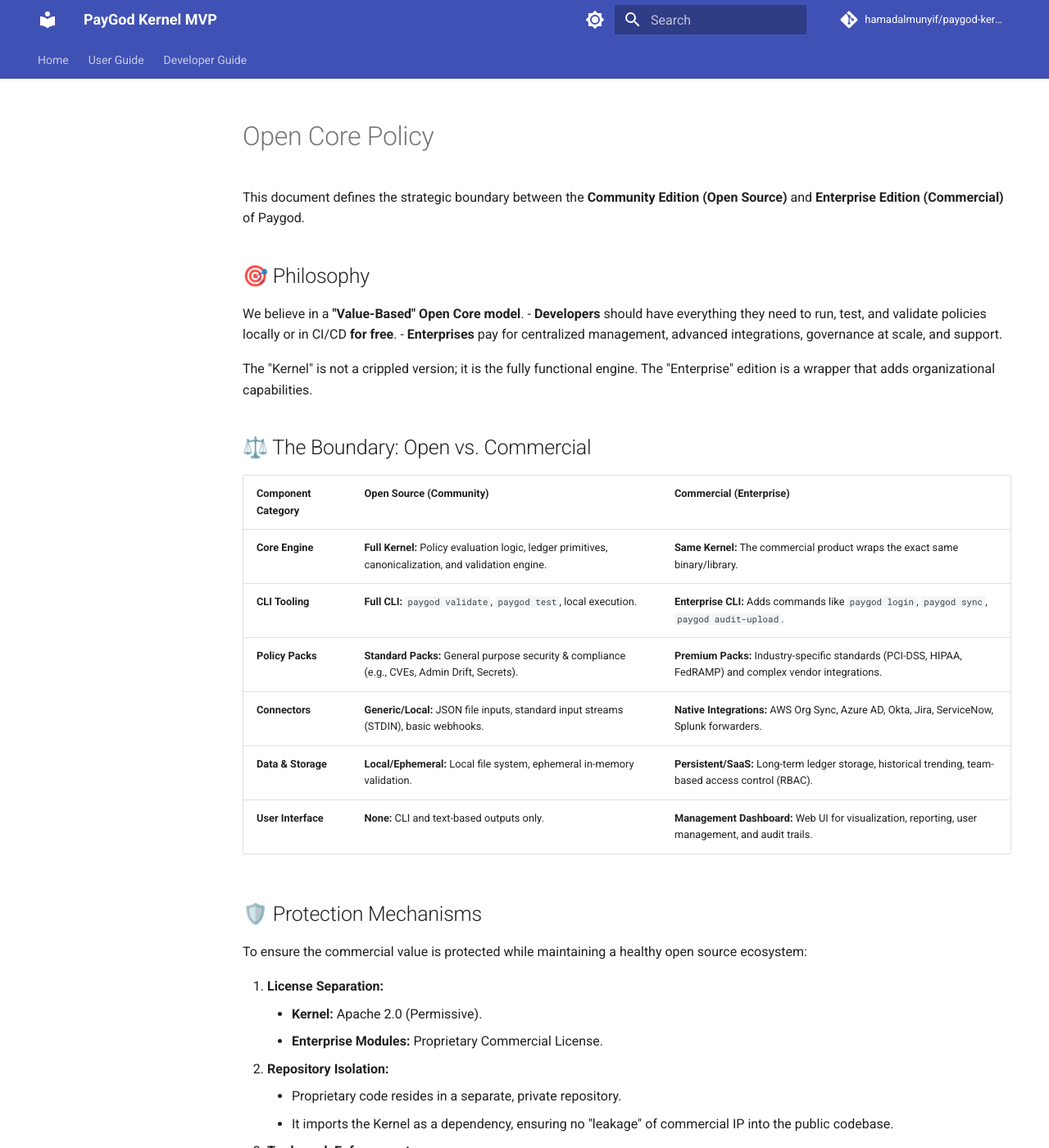
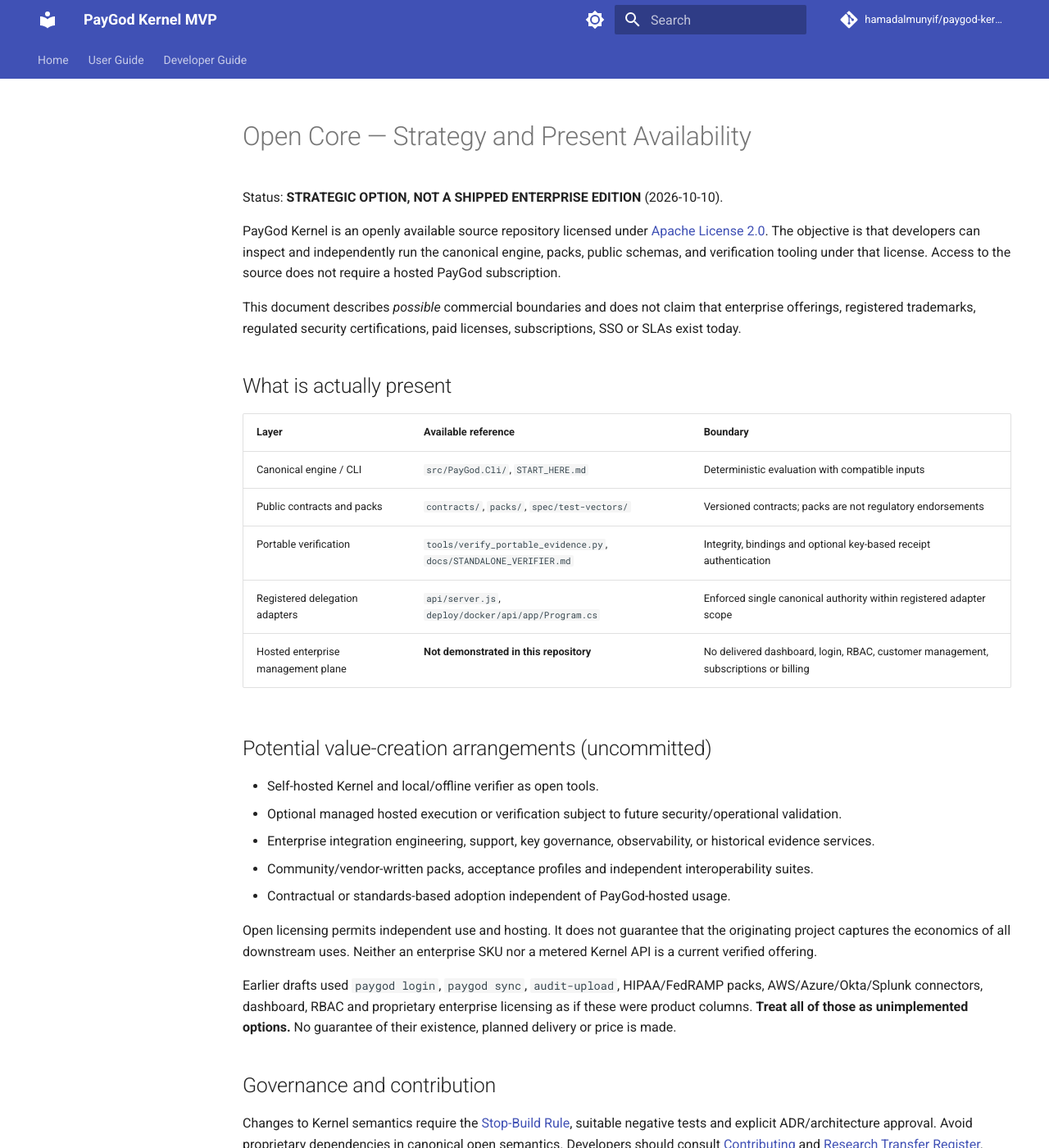
Before and after one commit to hamadalmunyif/paygod-kernel-mvp, an MkDocs documentation site: the page built from docs/OPEN_CORE_POLICY.md, in a window 1280 px wide and 1400 px high. Shown: the whole window at 82% size. Built offline with MkDocs 1.6.1 and Material for MkDocs 9.7.7, drawn with Linux system fonts in a browser that asks for light colours; comment, search, counter and statistics services are not loaded; some of the changed text lies outside the part shown.

Commit message:
docs: reconcile docs/OPEN_CORE_POLICY.md with canonical Kernel and research limits

```diff
--- a/docs/OPEN_CORE_POLICY.md
+++ b/docs/OPEN_CORE_POLICY.md
@@ -1,39 +1,35 @@
-# Open Core Policy
+# Open Core — Strategy and Present Availability
 
-This document defines the strategic boundary between the **Community Edition (Open Source)** and **Enterprise Edition (Commercial)** of Paygod.
+Status: **STRATEGIC OPTION, NOT A SHIPPED ENTERPRISE EDITION** (2026-10-10).
 
-## 🎯 Philosophy
-We believe in a **"Value-Based" Open Core model**.
-- **Developers** should have everything they need to run, test, and validate policies locally or in CI/CD **for free**.
-- **Enterprises** pay for centralized management, advanced integrations, governance at scale, and support.
+PayGod Kernel is an openly available source repository licensed under [Apache License 2.0](../LICENSE). The objective is that developers can inspect and independently run the canonical engine, packs, public schemas, and verification tooling under that license. Access to the source does not require a hosted PayGod subscription.
 
-The "Kernel" is not a crippled version; it is the fully functional engine. The "Enterprise" edition is a wrapper that adds organizational capabilities.
+This document describes *possible* commercial boundaries and does not claim that enterprise offerings, registered trademarks, regulated security certifications, paid licenses, subscriptions, SSO or SLAs exist today.
 
-## ⚖️ The Boundary: Open vs. Commercial
+## What is actually present
 
-| Component Category | **Open Source (Community)** | **Commercial (Enterprise)** |
-| :--- | :--- | :--- |
-| **Core Engine** | **Full Kernel:** Policy evaluation logic, ledger primitives, canonicalization, and validation engine. | **Same Kernel:** The commercial product wraps the exact same binary/library. |
-| **CLI Tooling** | **Full CLI:** `paygod validate`, `paygod test`, local execution. | **Enterprise CLI:** Adds commands like `paygod login`, `paygod sync`, `paygod audit-upload`. |
-| **Policy Packs** | **Standard Packs:** General purpose security & compliance (e.g., CVEs, Admin Drift, Secrets). | **Premium Packs:** Industry-specific standards (PCI-DSS, HIPAA, FedRAMP) and complex vendor integrations. |
-| **Connectors** | **Generic/Local:** JSON file inputs, standard input streams (STDIN), basic webhooks. | **Native Integrations:** AWS Org Sync, Azure AD, Okta, Jira, ServiceNow, Splunk forwarders. |
-| **Data & Storage** | **Local/Ephemeral:** Local file system, ephemeral in-memory validation. | **Persistent/SaaS:** Long-term ledger storage, historical trending, team-based access control (RBAC). |
-| **User Interface** | **None:** CLI and text-based outputs only. | **Management Dashboard:** Web UI for visualization, reporting, user management, and audit trails. |
+| Layer | Available reference | Boundary |
+|---|---|---|
+| Canonical engine / CLI | `src/PayGod.Cli/`, `START_HERE.md` | Deterministic evaluation with compatible inputs |
+| Public contracts and packs | `contracts/`, `packs/`, `spec/test-vectors/` | Versioned contracts; packs are not regulatory endorsements |
+| Portable verification | `tools/verify_portable_evidence.py`, `docs/STANDALONE_VERIFIER.md` | Integrity, bindings and optional key-based receipt authentication |
+| Registered delegation adapters | `api/server.js`, `deploy/docker/api/app/Program.cs` | Enforced single canonical authority within registered adapter scope |
+| Hosted enterprise management plane | **Not demonstrated in this repository** | No delivered dashboard, login, RBAC, customer management, subscriptions or billing |
 
-## 🛡️ Protection Mechanisms
-To ensure the commercial value is protected while maintaining a healthy open source ecosystem:
+## Potential value-creation arrangements (uncommitted)
 
-1.  **License Separation:**
-    *   **Kernel:** Apache 2.0 (Permissive).
-    *   **Enterprise Modules:** Proprietary Commercial License.
-2.  **Repository Isolation:**
-    *   Proprietary code resides in a separate, private repository.
-    *   It imports the Kernel as a dependency, ensuring no "leakage" of commercial IP into the public codebase.
-3.  **Trademark Enforcement:**
-    *   The name "Paygod" and the Logo are trademarks.
-    *   Forks cannot use the official branding to sell a competing hosted service.
+- Self-hosted Kernel and local/offline verifier as open tools.
+- Optional managed hosted execution or verification subject to future security/operational validation.
+- Enterprise integration engineering, support, key governance, observability, or historical evidence services.
+- Community/vendor-written packs, acceptance profiles and independent interoperability suites.
+- Contractual or standards-based adoption independent of PayGod-hosted usage.
 
-## 🤝 Contribution Guidelines
-*   Contributions to the **Kernel** are welcome and remain open source forever.
-*   We do not accept "Enterprise-only" features into the Kernel repo (e.g., code that strictly relies on a closed-source backend).
-*   All checks and balances (hashing, signatures) in the Kernel are transparent to guarantee trust.
+Open licensing permits independent use and hosting. It does not guarantee that the originating project captures the economics of all downstream uses. Neither an enterprise SKU nor a metered Kernel API is a current verified offering.
+
+Earlier drafts used `paygod login`, `paygod sync`, `audit-upload`, HIPAA/FedRAMP packs, AWS/Azure/Okta/Splunk connectors, dashboard, RBAC and proprietary enterprise licensing as if these were product columns. **Treat all of those as unimplemented options.** No guarantee of their existence, planned delivery or price is made.
+
+## Governance and contribution
+
+Changes to Kernel semantics require the [Stop-Build Rule](STOP_BUILD_RULE.md), suitable negative tests and explicit ADR/architecture approval. Avoid proprietary dependencies in canonical open semantics. Developers should consult [Contributing](../CONTRIBUTING.md) and [Research Transfer Register](OBSERVATORY_TRANSFER_ACCEPTANCE_2026-10-10.md).
+
+Brand/trademark assertions require a separate legal review; Apache-2.0 and any eventual mark rights must not be conflated.
```
